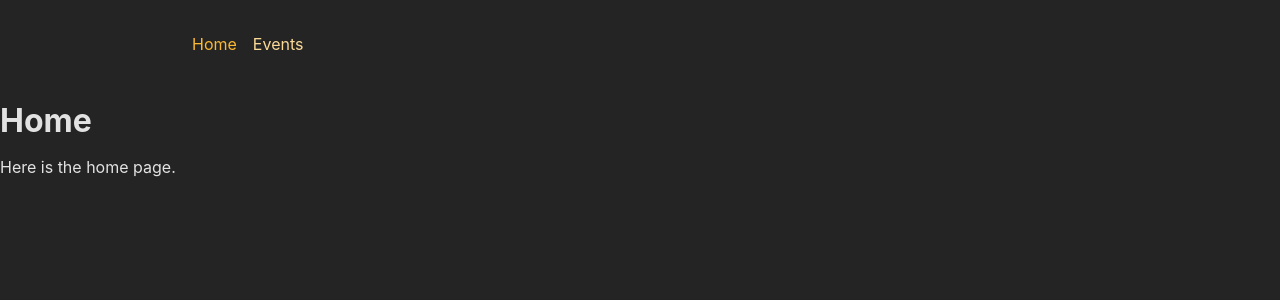
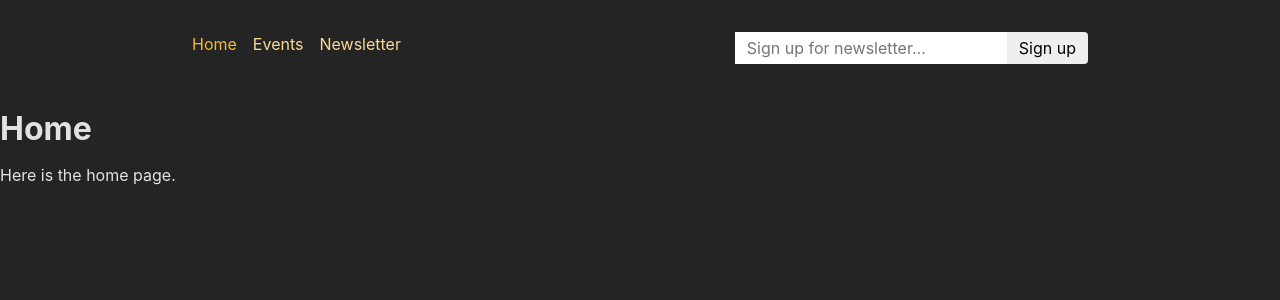
Before and after one commit to zkrakus/rtcg-react-router-adv, a React (Create React App) app in the folder frontend/: page / in a window 1280 px wide. Shown: the top 300 px of the page. Built offline with nearby package versions, Linux system fonts and the light colour scheme.

Commit message:
feat: new template.

```diff
--- a/frontend/src/App.js
+++ b/frontend/src/App.js
@@ -1,49 +1,63 @@
-// Challenge / Exercise
+import { RouterProvider, createBrowserRouter } from 'react-router-dom';
 
-import EditEventPage from "./pages/EditEvent";
-import EventsPage, { loader as eventsLoader } from "./pages/Events";
-import EventDetailPage, { loader as eventDetailLoader, action as deleteEventAction } from "./pages/EventDetail";
-import HomePage from "./pages/Home";
-import NewEventPage from "./pages/NewEvent";
-import { action as maniuplateEventAction } from './components/EventForm'
-
-import { createBrowserRouter, RouterProvider } from "react-router-dom";
-import RootLayout from "./pages/Root";
-import EventsRootLayout from "./pages/EventsRoots";
-import ErrorPage from "./pages/Error";
+import EditEventPage from './pages/EditEvent';
+import ErrorPage from './pages/Error';
+import EventDetailPage, {
+  loader as eventDetailLoader,
+  action as deleteEventAction,
+} from './pages/EventDetail';
+import EventsPage, { loader as eventsLoader } from './pages/Events';
+import EventsRootLayout from './pages/EventsRoot';
+import HomePage from './pages/Home';
+import NewEventPage from './pages/NewEvent';
+import RootLayout from './pages/Root';
+import { action as manipulateEventAction } from './components/EventForm';
+import NewsletterPage, { action as newsletterAction } from './pages/Newsletter';
 
 const router = createBrowserRouter([
   {
-    path: "/",
+    path: '/',
     element: <RootLayout />,
     errorElement: <ErrorPage />,
     children: [
       { index: true, element: <HomePage /> },
       {
-        path: "events",
+        path: 'events',
         element: <EventsRootLayout />,
         children: [
           {
             index: true,
-            path: "",
             element: <EventsPage />,
             loader: eventsLoader,
           },
           {
-            path: ":eventId",
+            path: ':eventId',
             id: 'event-detail',
             loader: eventDetailLoader,
-            action: deleteEventAction,
             children: [
               {
                 index: true,
-                element: <EventDetailPage />
+                element: <EventDetailPage />,
+                action: deleteEventAction,
               },
-              { path: "edit", element: <EditEventPage />, action: maniuplateEventAction },
+              {
+                path: 'edit',
+                element: <EditEventPage />,
+                action: manipulateEventAction,
+              },
             ],
           },
-          { path: "new", element: <NewEventPage />, action: maniuplateEventAction },
+          {
+            path: 'new',
+            element: <NewEventPage />,
+            action: manipulateEventAction,
+          },
         ],
+      },
+      {
+        path: 'newsletter',
+        element: <NewsletterPage />,
+        action: newsletterAction,
       },
     ],
   },
--- a/frontend/src/components/MainNavigation.js
+++ b/frontend/src/components/MainNavigation.js
@@ -1,5 +1,7 @@
-import classes from "./MainNavigation.module.css";
-import { NavLink } from "react-router-dom";
+import { NavLink } from 'react-router-dom';
+
+import classes from './MainNavigation.module.css';
+import NewsletterSignup from './NewsletterSignup';
 
 function MainNavigation() {
   return (
@@ -8,17 +10,18 @@ function MainNavigation() {
         <ul className={classes.list}>
           <li>
             <NavLink
-              to={""}
+              to="/"
               className={({ isActive }) =>
                 isActive ? classes.active : undefined
               }
+              end
             >
               Home
             </NavLink>
           </li>
           <li>
             <NavLink
-              to={"events"}
+              to="/events"
               className={({ isActive }) =>
                 isActive ? classes.active : undefined
               }
@@ -26,8 +29,19 @@ function MainNavigation() {
               Events
             </NavLink>
           </li>
+          <li>
+            <NavLink
+              to="/newsletter"
+              className={({ isActive }) =>
+                isActive ? classes.active : undefined
+              }
+            >
+              Newsletter
+            </NavLink>
+          </li>
         </ul>
       </nav>
+      <NewsletterSignup />
     </header>
   );
 }
--- /dev/null
+++ b/frontend/src/components/NewsletterSignup.js
@@ -0,0 +1,16 @@
+import classes from './NewsletterSignup.module.css';
+
+function NewsletterSignup() {
+  return (
+    <form method="post" className={classes.newsletter}>
+      <input
+        type="email"
+        placeholder="Sign up for newsletter..."
+        aria-label="Sign up for newsletter"
+      />
+      <button>Sign up</button>
+    </form>
+  );
+}
+
+export default NewsletterSignup;
--- /dev/null
+++ b/frontend/src/components/NewsletterSignup.module.css
@@ -0,0 +1,18 @@
+.newsletter input,
+.newsletter button {
+  font: inherit;
+  padding: 0.25rem 0.75rem;
+  border-radius: 0;
+  border: none;
+}
+
+.newsletter button {
+  border-top-right-radius: 4px;
+  border-bottom-right-radius: 4px;
+  cursor: pointer;
+}
+
+.newsletter button:hover {
+  background-color: var(--color-primary-300);
+  color: var(--color-gray-800);
+}
```
